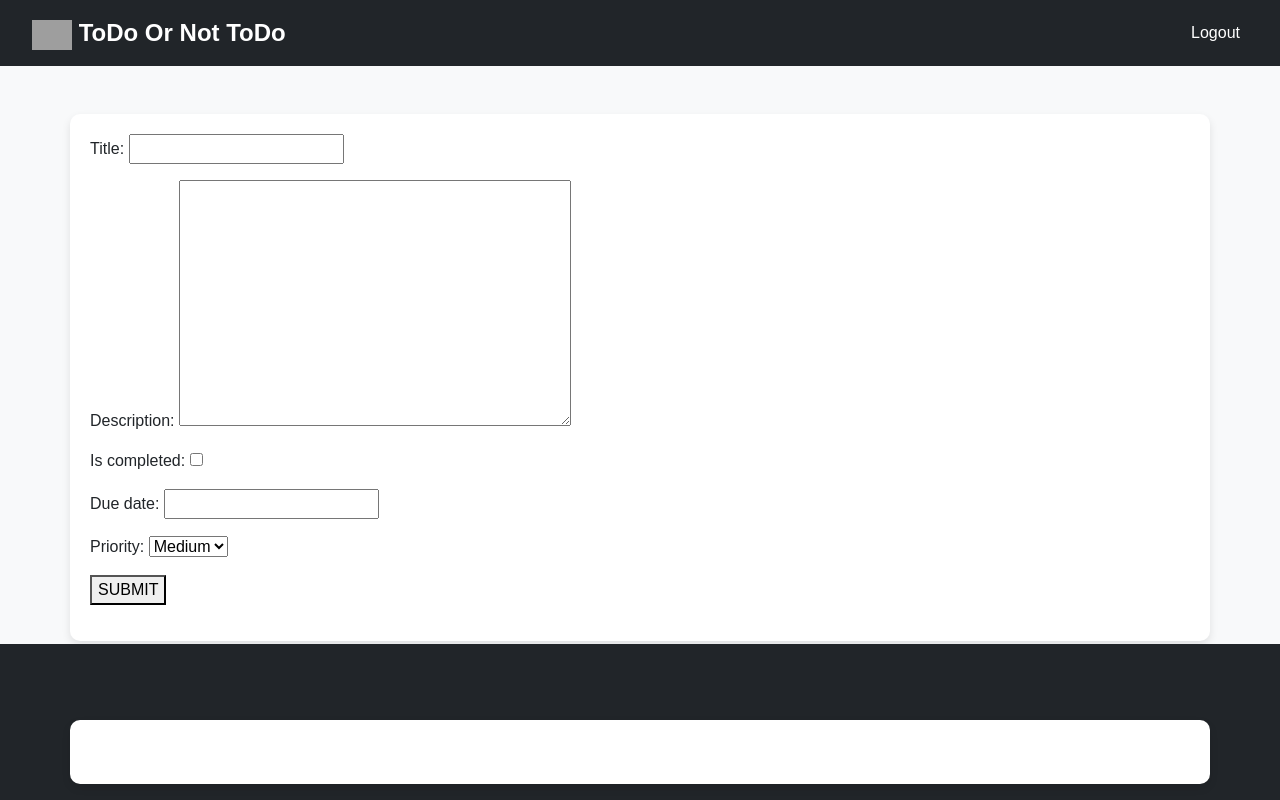
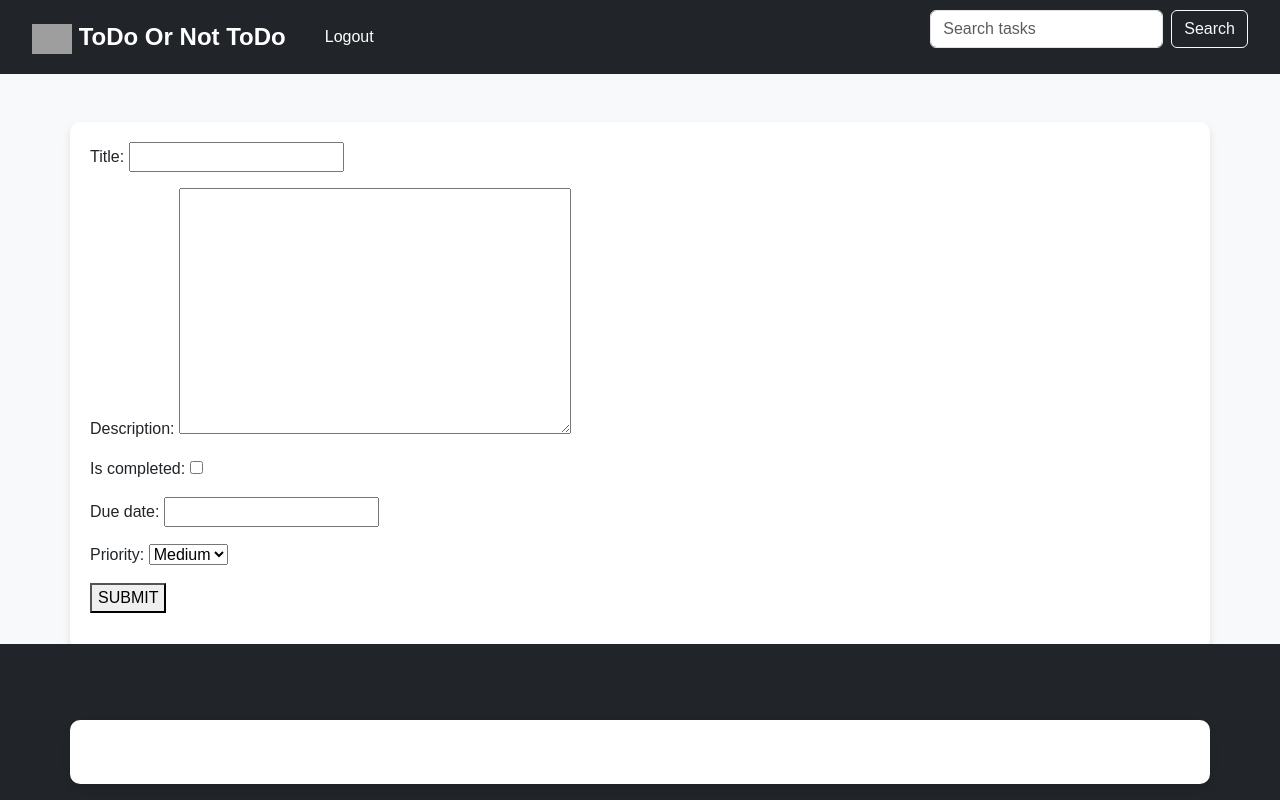
Before and after one commit to TomOverment/hackathon3, a Django app: page /tasks/add/ in a window 1280 px wide. Run offline with Django 5.2, Linux system fonts and the light colour scheme; the visitor is signed in with stand-in values (Sample User, id 1); grey boxes are pictures that could not be loaded.

Commit message:
I have created a searchbar that can find tasks throughout the project

```diff
--- a/templates/base.html
+++ b/templates/base.html
@@ -13,6 +13,7 @@
 <body>
     <nav class="navbar navbar-expand-lg navbar-dark bg-dark">
         <div class="container-fluid">
+            <!-- Brand/logo and toggler button -->
             <a class="navbar-brand" href="{% url 'index' %}">
                 <img src="{% static 'admin/img/logo.png' %}" alt="logo" height="30">
                 ToDo Or Not ToDo
@@ -20,13 +21,18 @@
             <button class="navbar-toggler" type="button" data-bs-toggle="collapse" data-bs-target="#navbarNav" aria-controls="navbarNav" aria-expanded="false" aria-label="Toggle navigation">
                 <span class="navbar-toggler-icon"></span>
             </button>
-            <div class="collapse navbar-collapse" id="navbarNav">
-                <ul class="navbar-nav ms-auto">
+
+            <!-- Navbar links and search form -->
+            <div class="collapse navbar-collapse justify-content-between" id="navbarNav">
+                <!-- Left side: Authentication links (Login and Sign Up) -->
+                <ul class="navbar-nav">
                     {% if user.is_authenticated %}
+                        <!-- Authenticated links -->
                         <li class="nav-item">
                             <a class="nav-link" href="{% url 'account_logout' %}">Logout</a>
                         </li>
                     {% else %}
+                        <!-- Guest links -->
                         <li class="nav-item">
                             <a class="nav-link" href="{% url 'account_login' %}">Login</a>
                         </li>
@@ -35,6 +41,12 @@
                         </li>
                     {% endif %}
                 </ul>
+
+                <!-- Center: Search form -->
+                <form class="d-flex" method="get" action="{% url 'task_search' %}">
+                    <input class="form-control me-2" type="search" placeholder="Search tasks" aria-label="Search" name="query">
+                    <button class="btn btn-outline-light" type="submit">Search</button>
+                </form>
             </div>
         </div>
     </nav>
--- a/todo/urls.py
+++ b/todo/urls.py
@@ -3,6 +3,7 @@ from . import views
 
 urlpatterns = [
     path('', views.task_list, name='task_list'), # default view - shows all tasks
+    path('tasks/search/', views.task_search, name='task_search'),
     path('add/', views.add_task, name='add_task'),
     path('tasks/edit/<int:task_id>/', views.edit_task, name='edit_task'),
     path('complete/<int:task_id>/', views.complete_task, name='complete_task'),
--- a/todo/views.py
+++ b/todo/views.py
@@ -5,6 +5,16 @@ from django.contrib import messages
 import datetime
 from django.core.mail import send_mail
 from django.contrib.auth.decorators import login_required
+
+
+@login_required
+def task_search(request):
+    query = request.GET.get('query')
+    if query:
+        tasks = Task.objects.filter(title__icontains=query, user=request.user)
+    else:
+        tasks = Task.objects.filter(user=request.user)
+    return render(request, 'todo/task_search.html', {'tasks': tasks, 'query': query})
 
 @login_required
 def task_list(request):
@@ -20,7 +30,6 @@ def add_task(request):
             task.user = request.user
             task.save()
             messages.success(request, 'Task added successfully.')  # Add success message
-
             send_mail(
                 'New Task Added',
                 f'You have added a new task: {task.title}',
@@ -28,8 +37,6 @@ def add_task(request):
                 [request.user.email],
                 fail_silently=False,
             )
-
-
             return redirect('task_list')  # Redirect to task list or any other page
     else:
         form = TaskForm()
```
Also changed, not shown: todo/templates/todo/task_search.html (added, +23 -0 lines).
